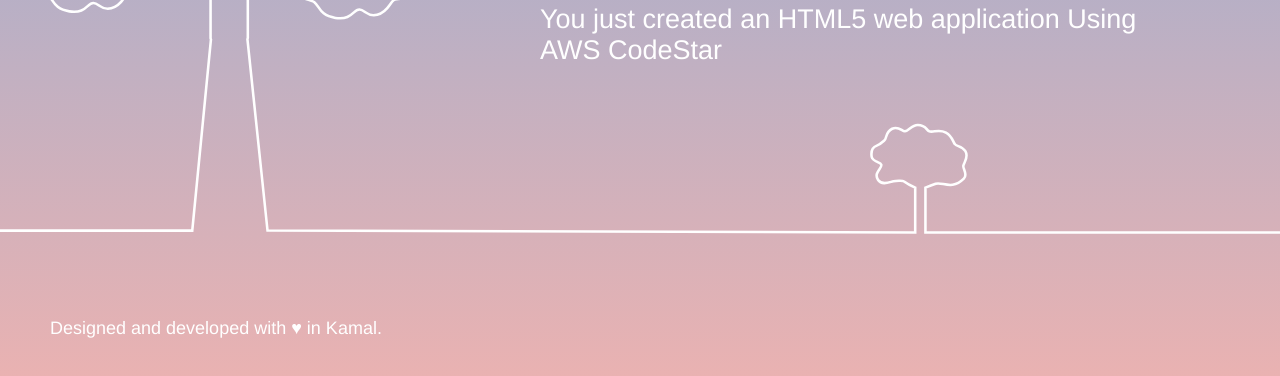
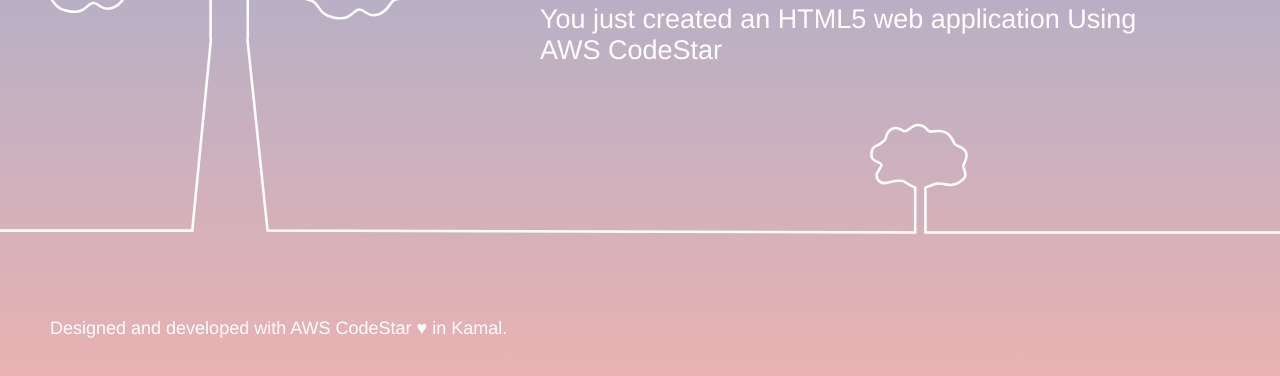
Before and after one commit to kamalkishorsingh/codestar_new, a plain HTML site: page webpage/index.html in a window 1280 px wide. Shown: the part 412-788 px from the top of the page. Drawn offline with Linux system fonts and the light colour scheme.

Commit message:
new index

```diff
--- a/webpage/index.html
+++ b/webpage/index.html
@@ -65,7 +65,7 @@
     </div>
 
     <footer>
-        <p class="footer-contents">Designed and developed with
+        <p class="footer-contents">Designed and developed with AWS CodeStar
             <a href="https://aws.amazon.com/careers/devtools-jobs/">♥</a> in Kamal.
         </p>
     </footer>
```
